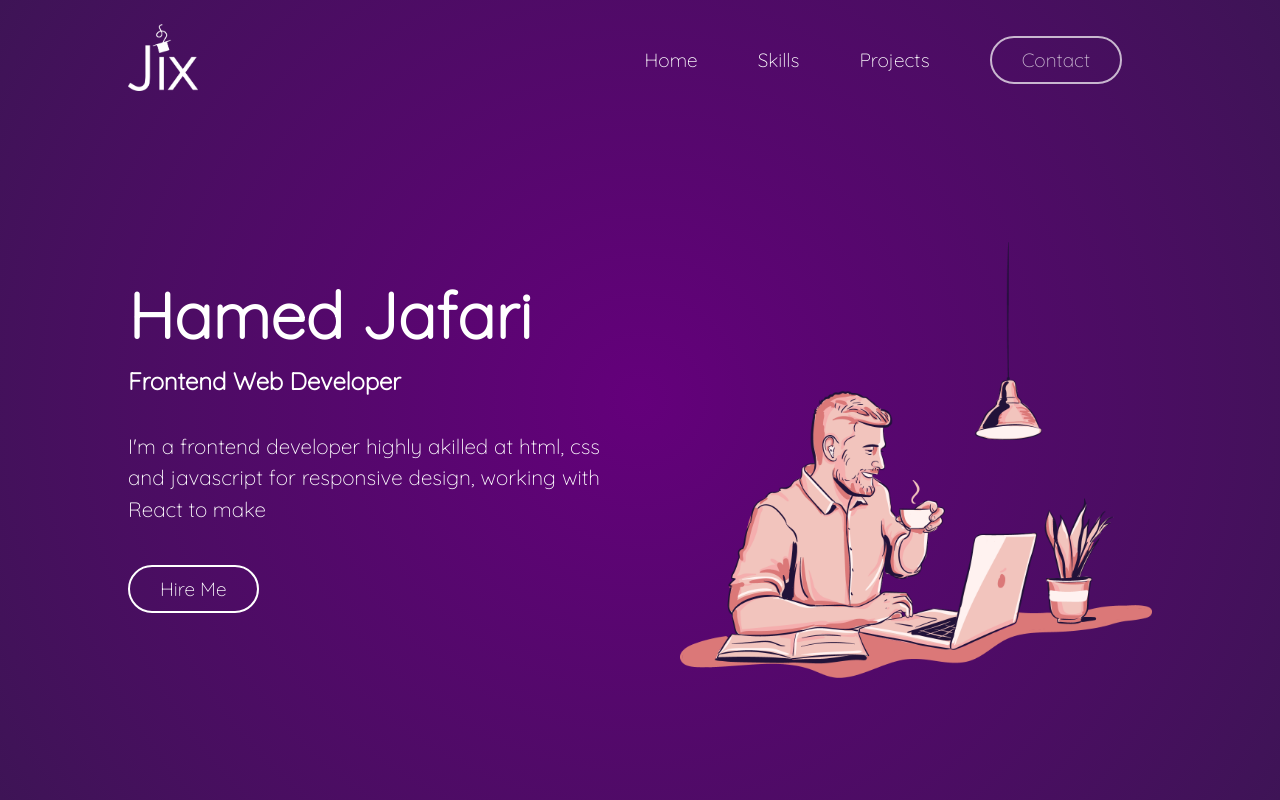
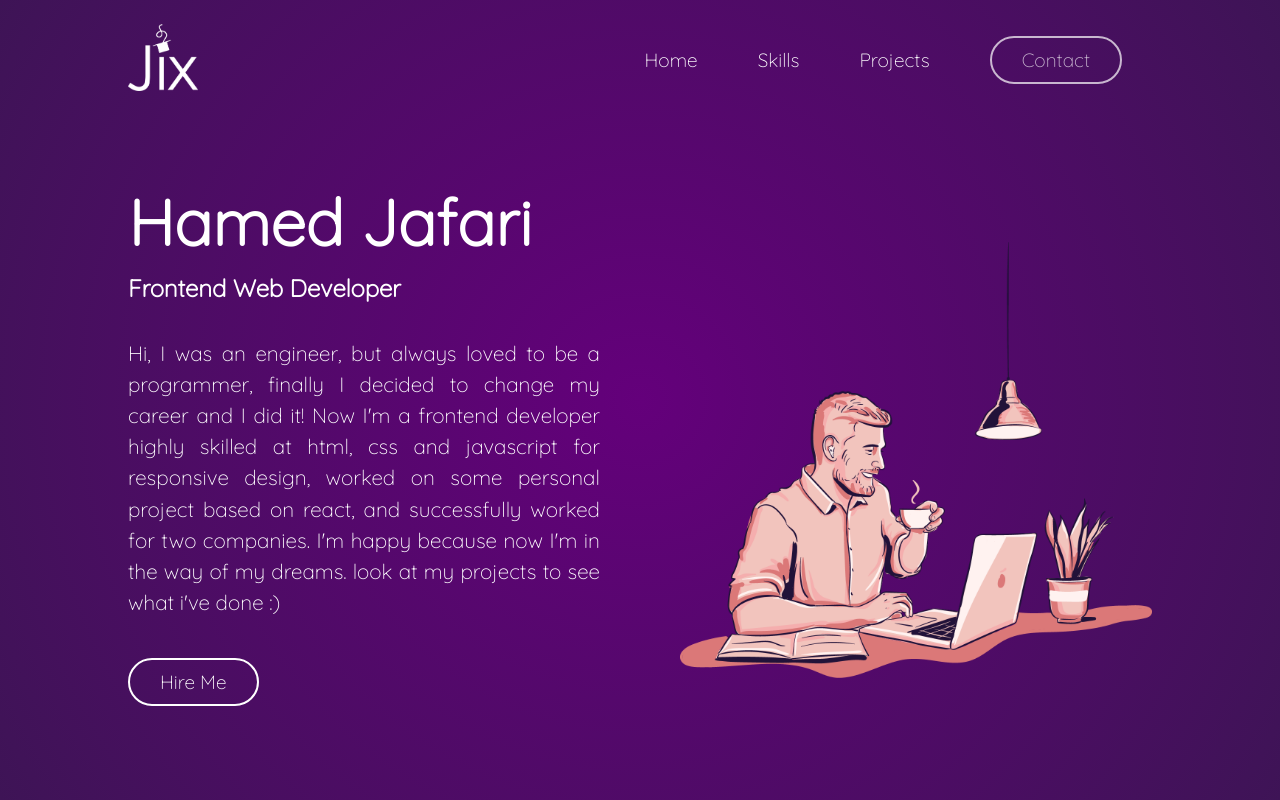
Before and after one commit to hamedjix/portfolio, a React (Create React App) app: page / in a window 1280 px wide. Built offline with nearby package versions, Linux system fonts and the light colour scheme.

Commit message:
description added

```diff
--- a/src/pages/Home.jsx
+++ b/src/pages/Home.jsx
@@ -15,8 +15,12 @@ const Home = () => {
         <h1>Hamed Jafari</h1>
         <h3>Frontend Web Developer</h3>
         <p>
-          I'm a frontend developer highly akilled at html, css and javascript
-          for responsive design, working with React to make
+          Hi, I was an engineer, but always loved to be a programmer, finally I
+          decided to change my career and I did it! Now I'm a frontend developer
+          highly skilled at html, css and javascript for responsive design,
+          worked on some personal project based on react, and successfully
+          worked for two companies. I'm happy because now I'm in the way of my
+          dreams. look at my projects to see what i've done :)
         </p>
         <Link to='/contact'>
           <motion.button
```
